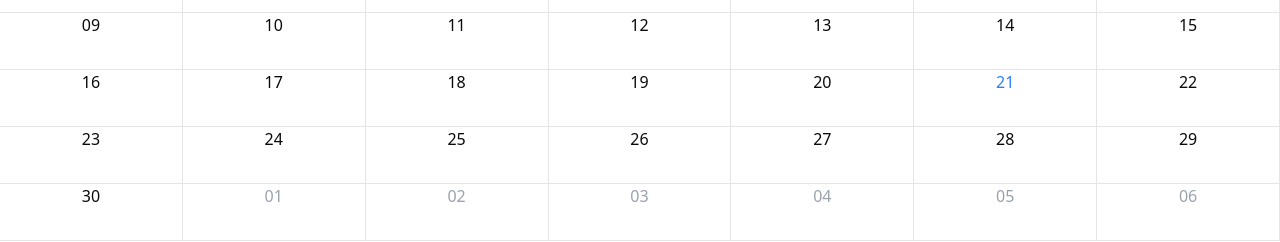
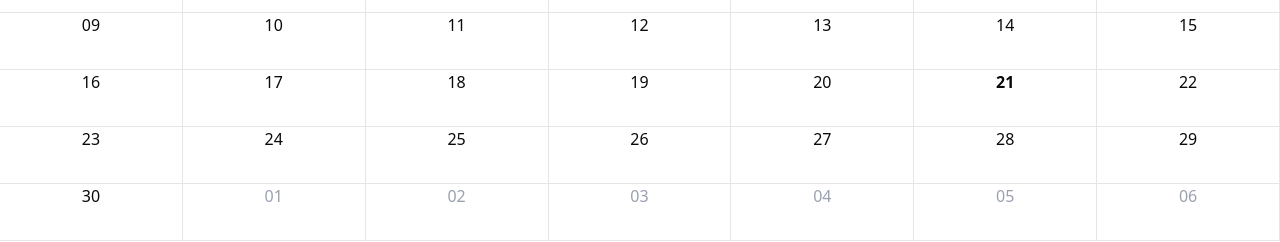
Before and after one commit to alehbelskidev/ab-calendar, a React (Vite) app: page / in a window 1280 px wide. Shown: the part 210-452 px from the top of the page. Built offline with nearby package versions, Linux system fonts and the light colour scheme.

Commit message:
feat: updating today default style on month grid

```diff
--- a/src/calendar/content/month/calendar-month-grid.tsx
+++ b/src/calendar/content/month/calendar-month-grid.tsx
@@ -20,7 +20,7 @@ type CalendarMonthGridProps = HTMLAttributes<HTMLDivElement> & {
 const CalendarMonthGrid = ({
 	cellClass = "",
 	cellFormat = "DD",
-	todayCellClass = "text-blue-500",
+	todayCellClass = "font-bold",
 	differentMonthCellClass = "text-gray-400",
 	children,
 }: CalendarMonthGridProps) => {
```
